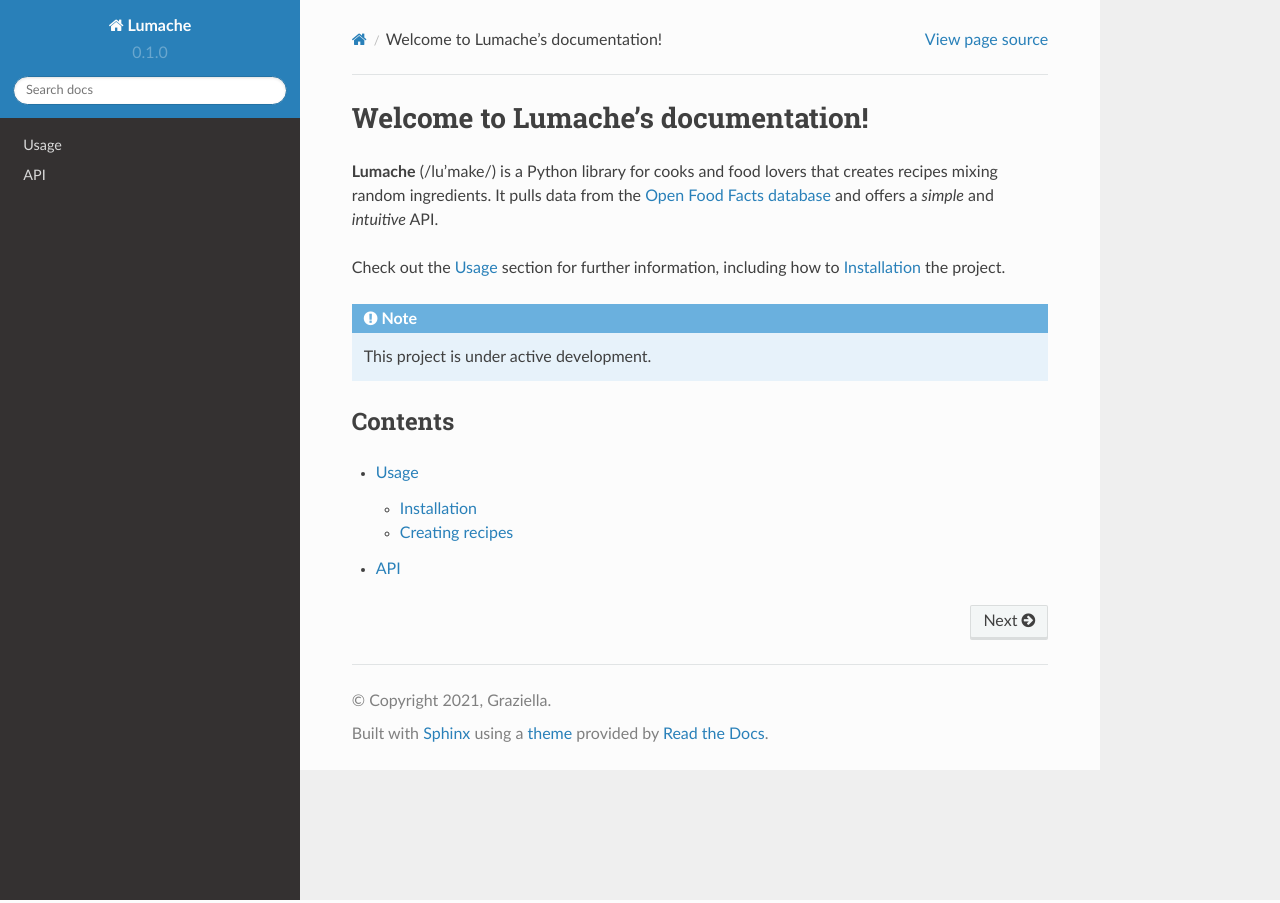
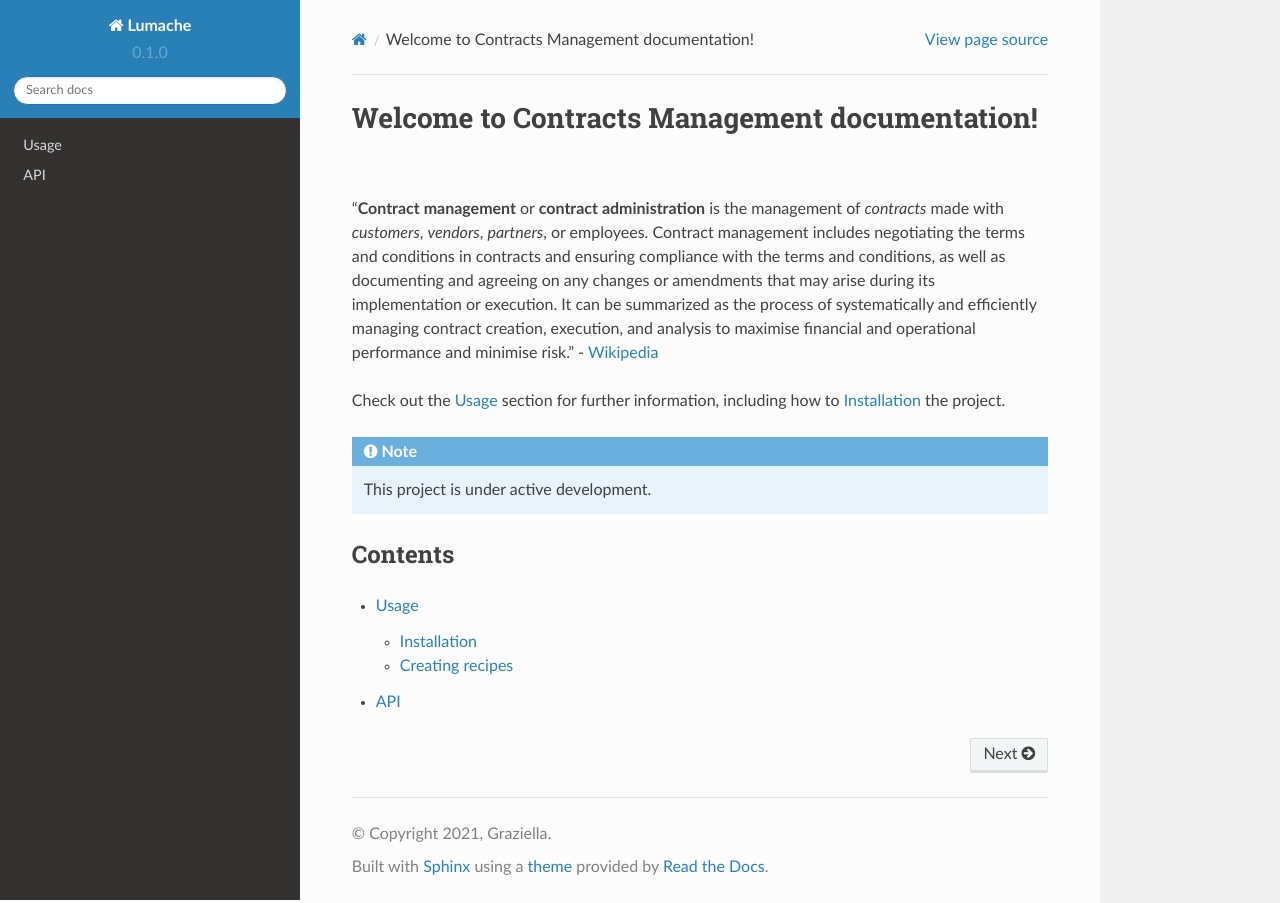
Before and after one commit to osama-ata/contracts-management, a Sphinx documentation site: the page built from docs/source/index.rst, in a window 1280 px wide. Built offline with Sphinx 7.4.7 and the Read the Docs theme 2.0.0, drawn with Linux system fonts in a browser that asks for light colours.

Commit message:
Update index.rst

```diff
--- a/docs/source/index.rst
+++ b/docs/source/index.rst
@@ -1,10 +1,9 @@
-Welcome to Lumache's documentation!
+Welcome to Contracts Management documentation!
 ===================================
 
-**Lumache** (/lu'make/) is a Python library for cooks and food lovers
-that creates recipes mixing random ingredients.
-It pulls data from the `Open Food Facts database <https://world.openfoodfacts.org/>`_
-and offers a *simple* and *intuitive* API.
+
+"**Contract management** or **contract administration** is the management of *contracts* made with *customers*, *vendors*, *partners*, or employees. Contract management includes negotiating the terms and conditions in contracts and ensuring compliance with the terms and conditions, as well as documenting and agreeing on any changes or amendments that may arise during its implementation or execution. It can be summarized as the process of systematically and efficiently managing contract creation, execution, and analysis to maximise financial and operational performance and minimise risk." - `Wikipedia <https://en.wikipedia.org/wiki/Contract_management/>`_
+
 
 Check out the :doc:`usage` section for further information, including
 how to :ref:`installation` the project.
```
